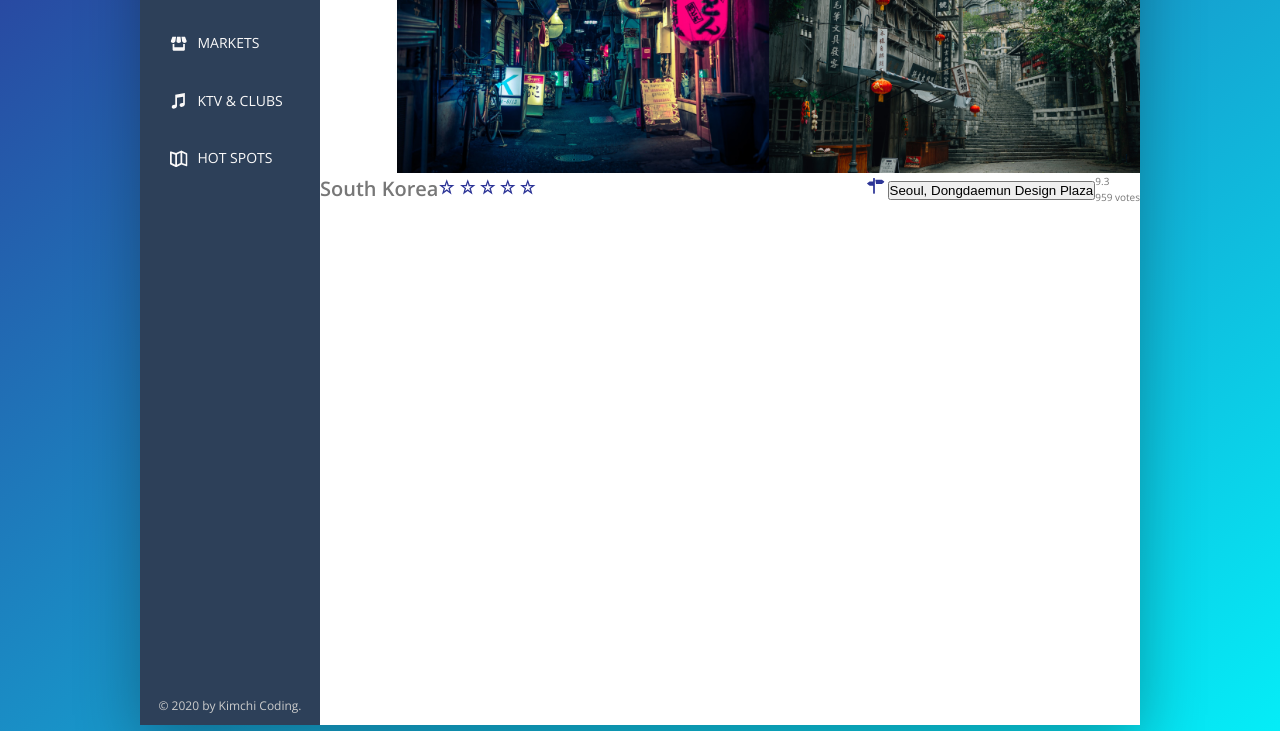
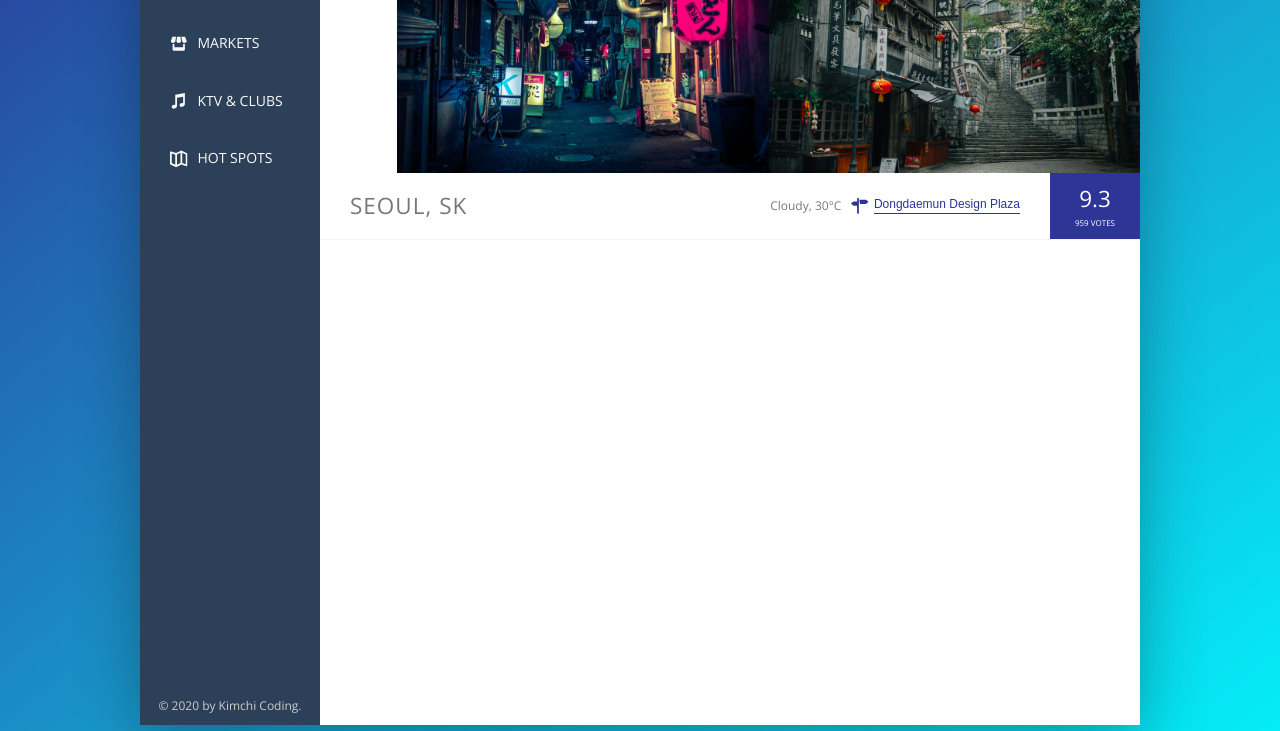
Before and after one commit to YiroYi/my-asia, a website: page index.html in a window 1280 px wide. Shown: the part 225-956 px from the top of the page. Drawn offline with nearby package versions, Linux system fonts and the light colour scheme.

Commit message:
Ranking finished

```diff
--- a/index.html
+++ b/index.html
@@ -95,30 +95,36 @@
               </div>
               <div class="overview">
                   <h1 class="overview__heading">
-                    South Korea
+                    Seoul, SK
                   </h1>
                   <div class="overview__stars">
                     <svg class="overview__icon-star">
-                      <use xlink:href="img/sprite.svg#icon-star-outlined"></use>
+                      <use xlink:href="img/sprite.svg#icon-star"></use>
                     </svg>
                     <svg class="overview__icon-star">
-                      <use xlink:href="img/sprite.svg#icon-star-outlined"></use>
+                      <use xlink:href="img/sprite.svg#icon-star"></use>
                     </svg>
                     <svg class="overview__icon-star">
-                      <use xlink:href="img/sprite.svg#icon-star-outlined"></use>
+                      <use xlink:href="img/sprite.svg#icon-star"></use>
                     </svg>
                     <svg class="overview__icon-star">
-                      <use xlink:href="img/sprite.svg#icon-star-outlined"></use>
+                      <use xlink:href="img/sprite.svg#icon-star"></use>
                     </svg>
                     <svg class="overview__icon-star">
-                      <use xlink:href="img/sprite.svg#icon-star-outlined"></use>
+                      <use xlink:href="img/sprite.svg#icon-star"></use>
                     </svg>
+                  </div>
+                  <div class="overview__weather">
+                    <svg class="overview__icon-cloud">
+                      <use xlink:href="img/sprite.svg#icon-icloud"></use>
+                    </svg>
+                    <span>Cloudy, 30°C</span>
                   </div>
                   <div class="overview__location">
                     <svg class="overview__icon-location">
                       <use xlink:href="img/sprite.svg#icon-address"></use>
                     </svg>
-                    <button class="btn-inline">Seoul, Dongdaemun Design Plaza</button>
+                    <button class="btn-inline">Dongdaemun Design Plaza</button>
                   </div>
                   <div class="overview__rating">
                     <div class="overview__rating-average">9.3</div>
--- a/sass/_components.scss
+++ b/sass/_components.scss
@@ -211,39 +211,113 @@
   display: flex;
   align-items: center;
 
+  border-bottom: 1px solid var(--color-grey-light-2);
+
 
   &__heading {
-
+    font-size: 2.25rem;
+    font-weight: 300;
+    text-transform: uppercase;
+    letter-spacing: 1px;
+    padding: 1.5rem 3rem;
   }
 
   &__stars {
     margin-right: auto;
+    display: flex;
   }
 
   &__icon-star,
-  &__icon-location {
+  &__icon-location,
+  &__icon-cloud {
     width: 1.75rem;
     height: 1.75rem;
-    fill: var(--color-primary)
+    fill: var(--color-primary);
   }
 
   &__location {
-
+     font-size: 1.2rem;
+     display: flex;
+     vertical-align: center;
   }
 
+  &__weather {
+     font-size: 1.2rem;
+     display: flex;
+     vertical-align: center;
+     margin-right: 1rem;
+  }
+
+  &__icon-cloud {
+    margin-right: .5rem;
+  }
+
+   &__icon-location {
+    margin-right: .5rem;
+   }
+
   &__rating {
+    background-color: var(--color-primary);
+    margin-left: 3rem;
+    color: #fff;
+    align-self: stretch;
+    padding: 0 2.5rem;
+
+    display: flex;
+    flex-direction: column;
+    align-items: center;
+    justify-content: center;
 
   }
 
   &__rating-average {
-
+    font-size: 2.25rem;
+    font-weight: 300;
   }
 
   &__rating-count {
-
+    font-size: .8rem;
+    text-transform: uppercase;
   }
 
 }
 
+.btn-inline {
+  border: none;
+  color: var(--color-primary);
+  font-size: inherit;
+  border-bottom: 1px solid currentColor;
+  padding-bottom: 2px;
+  display: inline-block;
+  background-color: transparent;
+  cursor: pointer;
+  transition: all .2s;
+
+  &:hover {
+    color: var(--color-grey-dark-1);
+  }
+
+  &:focus {
+    outline: none;
+    animation: pulsate 1s infinite;
+  }
+}
+
+@keyframes pulsate {
+  0% {
+    transform: scale(1);
+    box-shadow: none;
+  }
+
+  50% {
+    transform: scale(1.05);
+    box-shadow: 0 1rem 4rem rgba(0,0,0, .25);
+  }
+
+  100% {
+    transform: scale(1);
+    box-shadow: none;
+  }
+}
 
 /*Content*/
--- a/sass/_layout.scss
+++ b/sass/_layout.scss
@@ -10,7 +10,7 @@
   font-size: 1.4rem;
   height: 7rem;
   background-color: white;
-  border-bottom: var(--color-grey-light-2);
+  border-bottom: 1px solid var(--color-grey-light-2);
   display: flex;
   justify-content: space-between;
   align-items: center;
```
Also changed, not shown: css/style.css, img/SVG/icloud.svg (added), img/SVG/star.svg (added), img/sprite.svg.
